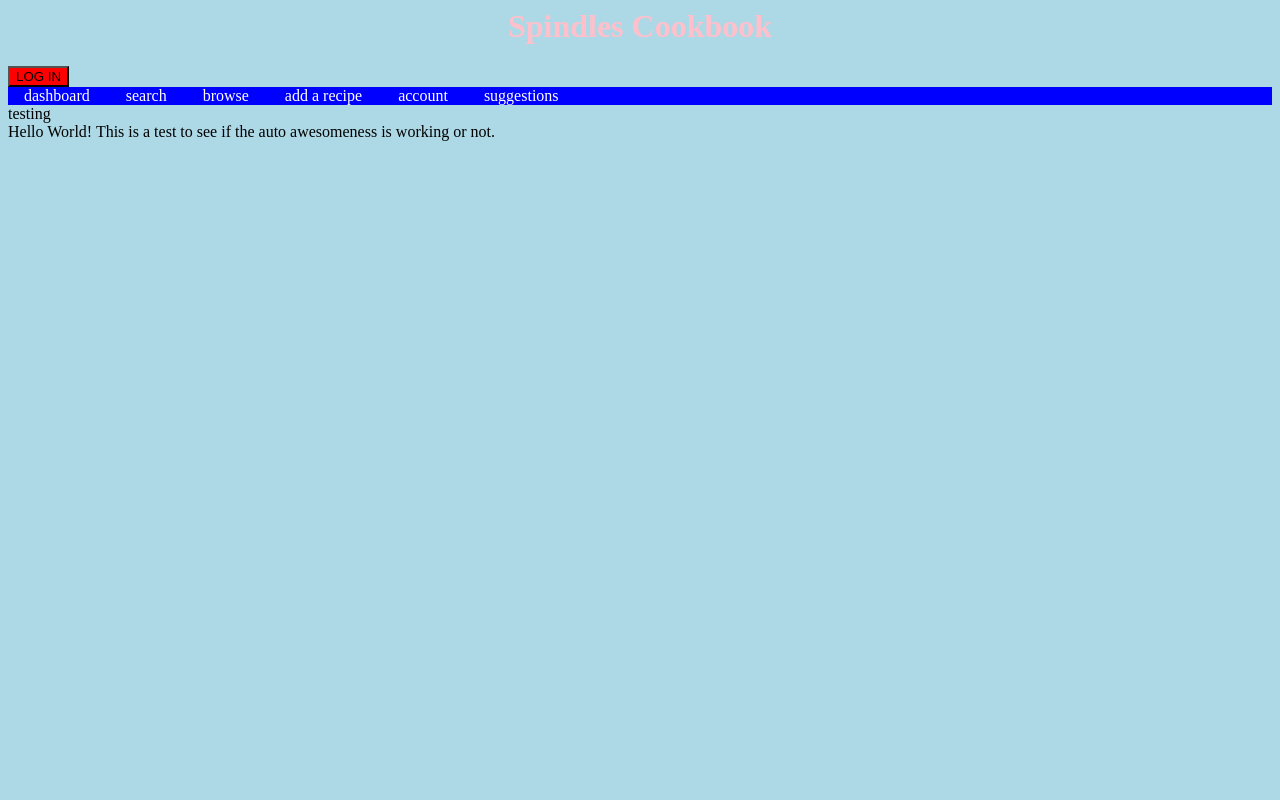
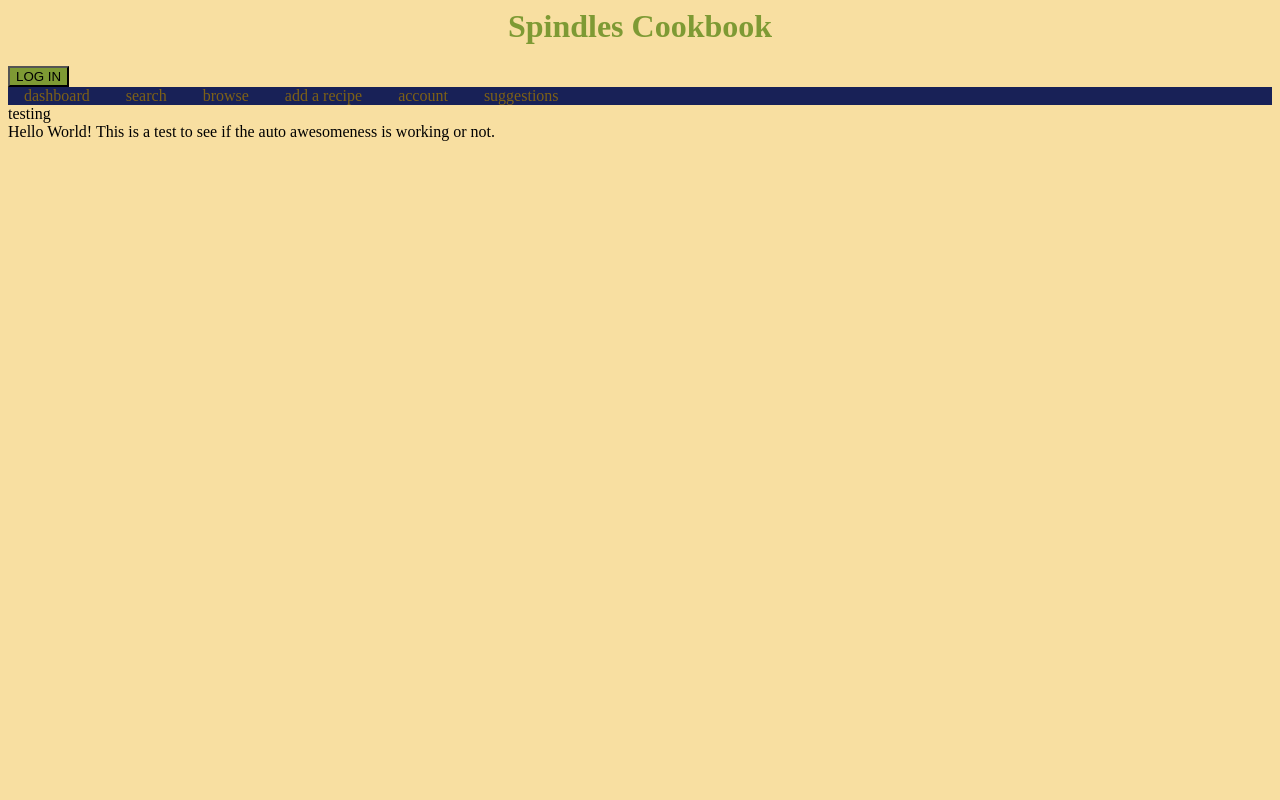
Before and after one commit to maryscott/cookbook, a PHP site: page / in a window 1280 px wide. Run offline with PHP 8.4, Linux system fonts and the light colour scheme.

Commit message:
testing new color scheme

```diff
--- a/css/page.css
+++ b/css/page.css
@@ -1,10 +1,10 @@
 html {
-	background-color: lightblue;
+	background-color: #F8DFA1;
 }
 
 h1 {
 	text-align: center;
-	color: pink;
+	color: #7E9A34;
 }
 
 ul {
@@ -12,7 +12,7 @@ ul {
 	margin: 0;
 	padding: 0;
 	overflow: hidden;
-	background-color: blue;
+	background-color: #182157;
 }
 
 li {
@@ -20,16 +20,16 @@ li {
 }
 
 li a {
-	color: white;
+	color: #7E6116;
 	padding: 14px 16px;
 	text-decoration: none;
 }
 
 li a:hover {
-	background-color: #111;
+	background-color: #7D2A62;
 }
 
 button {
-	background-color: red;
-	text-color: white;
+	background-color: #7E9A34;
+	text-color: #7D2A62;
 }
```
